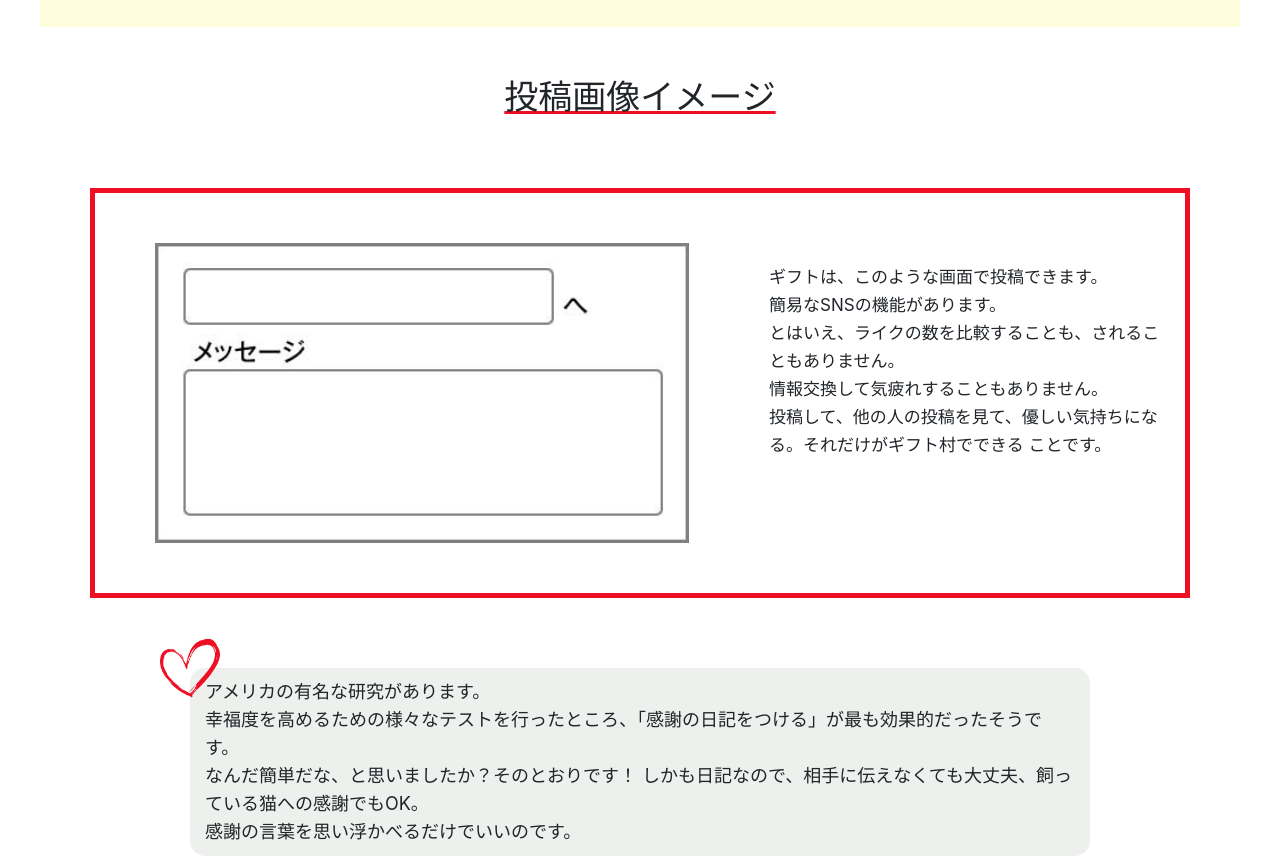
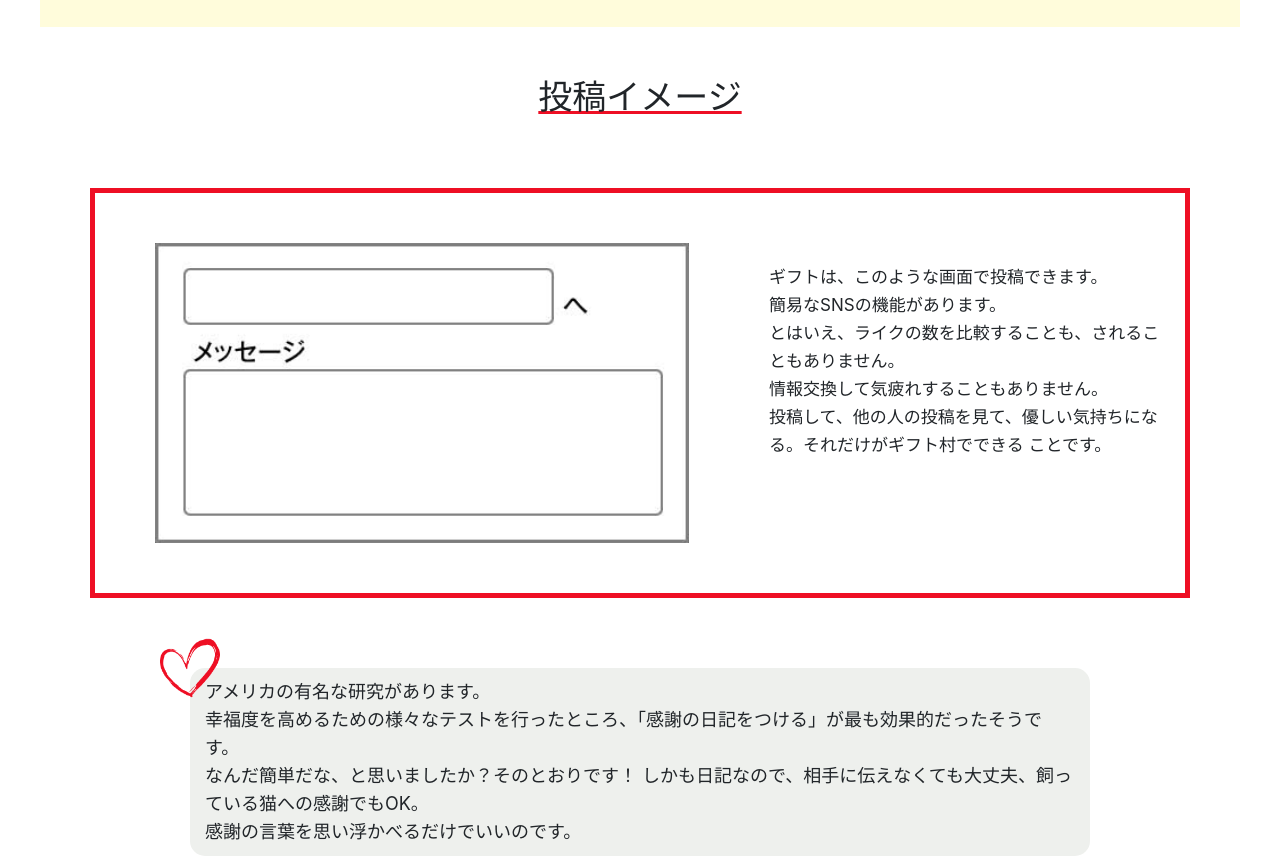
Before and after one commit to igawa-yosihisa/gift_LP, a plain HTML site: page index.html in a window 1280 px wide. Shown: the part 2745-3608 px from the top of the page. Drawn offline with nearby package versions, Linux system fonts and the light colour scheme.

Commit message:
Update index.html

```diff
--- a/index.html
+++ b/index.html
@@ -154,7 +154,7 @@
         </section>
 
         <section>
-            <h2 class="under_red">投稿画像イメージ</h2>
+            <h2 class="under_red">投稿イメージ</h2>
 
             <div class="border_red border_red2">
                 <img src="img/inputimage-470-264.jpg" alt="">
```
